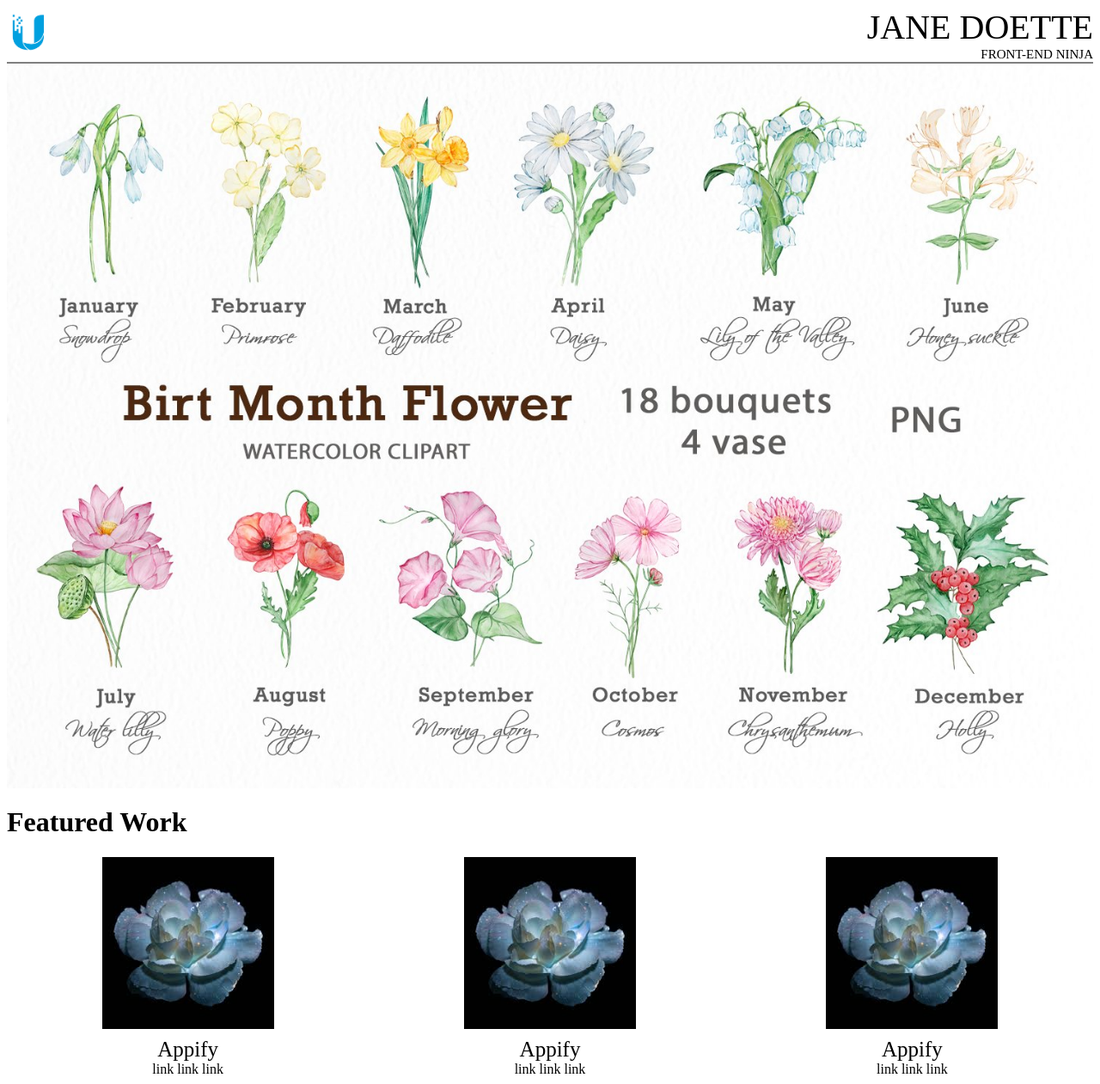
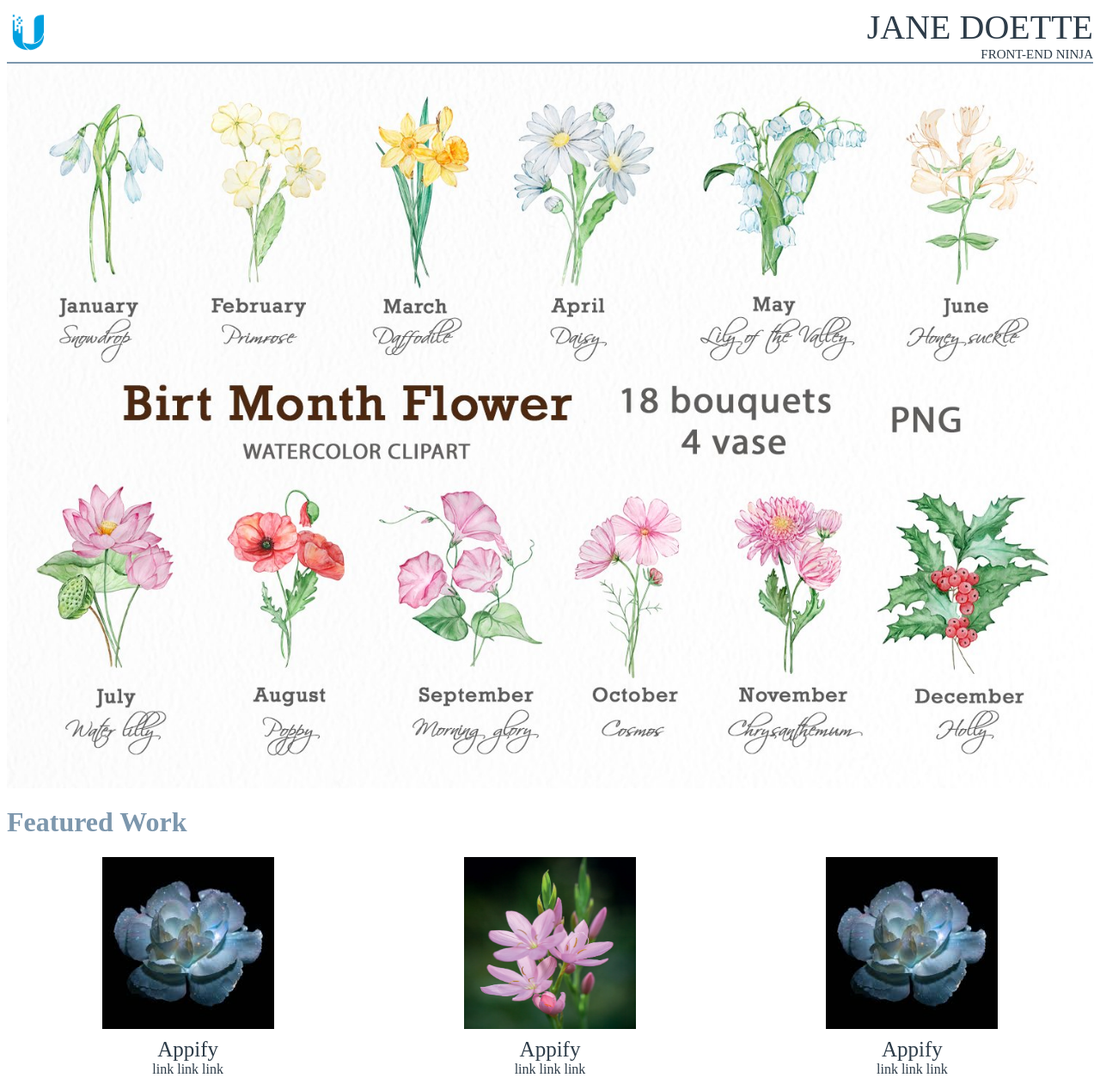
Before and after one commit to trieule47/FEE-Asignment-201, a plain HTML site: page index.html in a window 1280 px wide. Shown: the whole page at 86% size. Drawn offline with Linux system fonts and the light colour scheme.

Commit message:
update text color

```diff
--- a/index.html
+++ b/index.html
@@ -27,7 +27,7 @@
                 <p>link link link</p>
             </div>
             <div class="item">
-                <img src="./images/flower1.png" alt="" srcset="">
+                <img src="./images/flower3.png" alt="" srcset="">
                 <p>Appify</p>
                 <p>link link link</p>
             </div>
--- a/styles.css
+++ b/styles.css
@@ -1,9 +1,11 @@
-
+body{
+    --text-color:#2d3c49;
+}
 header{
     display: flex;
     align-items: center;
     justify-content: space-between;
-    border-bottom: 2px solid grey;
+    border-bottom: 2px solid #7d97ad;
 }
 header img{
     width: 50px;
@@ -15,6 +17,7 @@ header .title {
 }
 header .title p{
     text-align: right;
+    color: var(--text-color);
 }
 header .title p:nth-child(1){
     font-size: 40px;
@@ -29,6 +32,9 @@ header .title p:nth-child(2){
 .container{
     display: flex;
     flex-direction: column;
+}
+.container h1{
+    color: #7d97ad;
 }
 .container .items{
     display: flex;
@@ -48,6 +54,7 @@ header .title p:nth-child(2){
 }
 .item p{
     margin: 0;
+    color: var(--text-color);
 }
 .item img + p{
     font-size: 25px;
```
